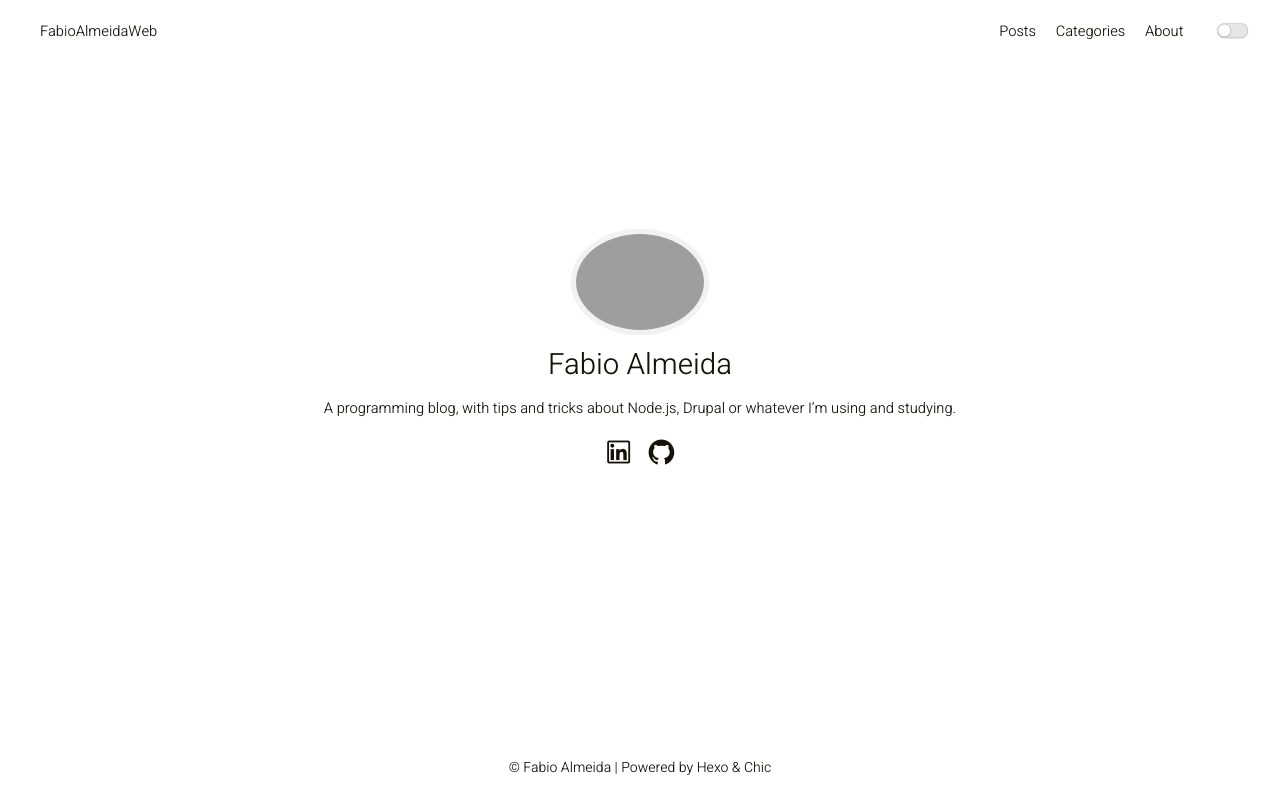
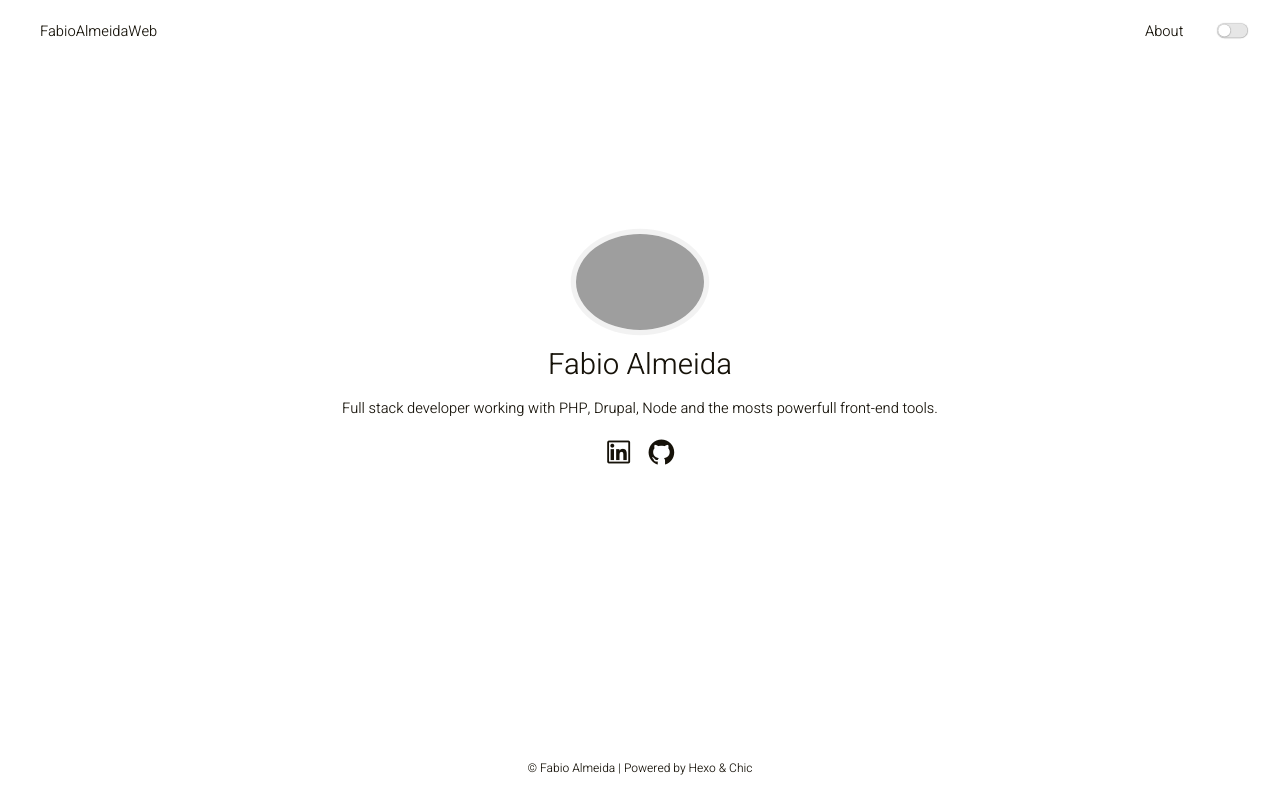
Before and after one commit to fabioalmeidaweb/fabioalmeidaweb.github.io, a plain HTML site: page index.html in a window 1280 px wide. Drawn offline with Linux system fonts and the light colour scheme; grey boxes are pictures that could not be loaded.

Commit message:
Site updated: 2020-01-07 17:54:13

```diff
--- a/css/style.css
+++ b/css/style.css
@@ -477,7 +477,7 @@ header label {
   -webkit-transform: translateY(0.1em) translateX(0.5em);
 }
 .copyright {
-  font-size: 14px;
+  font-size: 12px;
 }
 .pagination {
   display: flex;
--- a/index.html
+++ b/index.html
@@ -58,10 +58,6 @@
             <div class="navbar-header header-logo"><a href="/">FabioAlmeidaWeb</a></div>
             <div class="menu navbar-right">
 
-                    <a class="menu-item" href="/posts">Posts</a>
-
-                    <a class="menu-item" href="/category">Categories</a>
-
                     <a class="menu-item" href="/about">About</a>
 
                 <input id="switch_default" type="checkbox" class="switch_default">
@@ -81,10 +77,6 @@
                 <div class="menu-toggle" onclick="mobileBtn()">&#9776; Menu</div>
             </div>
             <div class="menu" id="mobile-menu">
-
-                    <a class="menu-item" href="/posts">Posts</a>
-
-                    <a class="menu-item" href="/category">Categories</a>
 
                     <a class="menu-item" href="/about">About</a>
 
@@ -111,10 +103,10 @@
     <div class="container">
     <div class="intro">
         <div class="avatar">
-            <a href="/posts"><img src="/image/me.jpg"></a>
+            <a href="/"><img src="/image/me.jpg"></a>
         </div>
         <div class="nickname">Fabio Almeida</div>
-        <div class="description"><p>A programming blog, with tips and tricks about Node.js, Drupal or whatever I’m using and studying.</p>
+        <div class="description"><p>Full stack developer working with PHP, Drupal, Node and the mosts powerfull front-end tools.</p>
 </div>
         <div class="links">
 
```
Also changed, not shown: about/index.html (+1 -8 lines), archives/2020/01/index.html (+0 -8 lines), archives/2020/index.html (+0 -8 lines), archives/index.html (+0 -8 lines), categories/Drupal/Node/index.html (+0 -8 lines), categories/Drupal/index.html (+0 -8 lines), category/index.html (+0 -8 lines), drupal/index.html (+0 -8 lines), hello-world/index.html (+0 -8 lines), posts/index.html (+0 -8 lines), tag/index.html (+0 -8 lines), tags/entity/index.html (+0 -8 lines).
